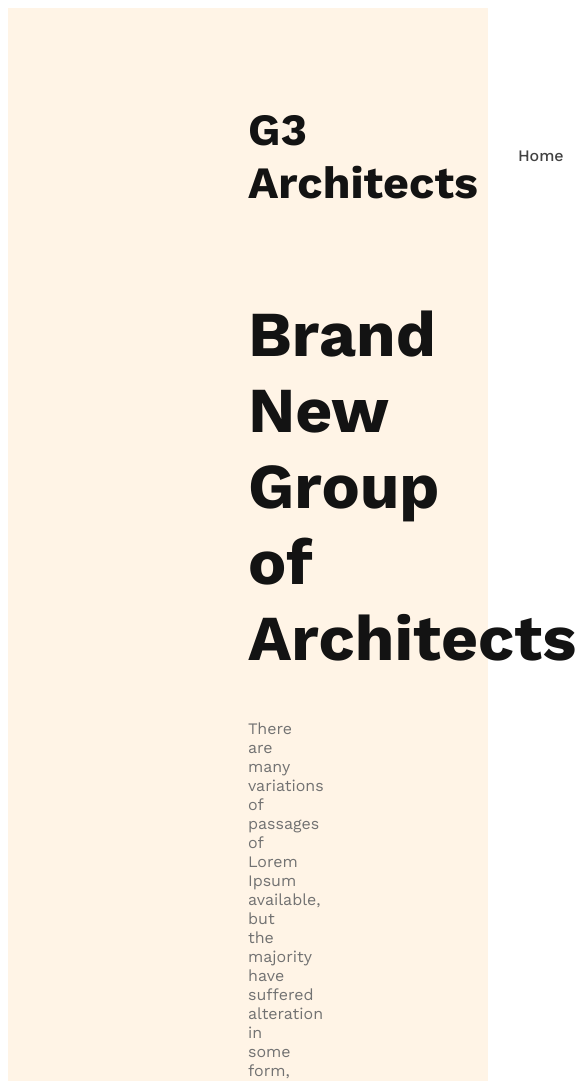
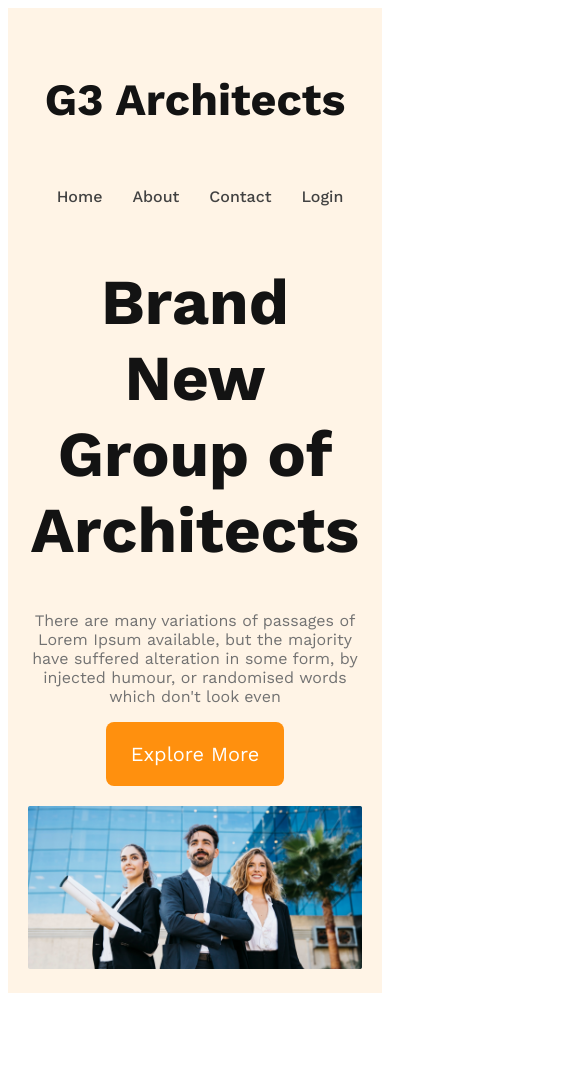
Before and after one commit to mdladen99/g3-architects-website, a plain HTML site: page index.html in a window 390 px wide. Shown: the top 1081 px of the page, 585 px wide, since content can reach past the window. After the commit the page ends 1001 px from the top, so only its background shows below. Drawn offline with nearby package versions, Linux system fonts and the light colour scheme.

Commit message:
finished the header section with responsive for mobile and medium devices

```diff
--- a/styles/architect.css
+++ b/styles/architect.css
@@ -6,7 +6,13 @@
 }
 /* button styles */
 .btn-primary{
-
+    background: #ff900e;
+    color: #fff;
+    font-size: 1.25rem;
+    border-radius: 8px;
+    padding: 20px 25px;
+    cursor: pointer;
+    border: 0;
 }
 /* header styles */
 header{
@@ -51,3 +57,27 @@ header > nav > ul > li > a{
 .banner-description{
     color: #727272;
 }
+.banner img{
+    margin-top: 20px;
+    width: 100%;
+}
+/* responsive media queries */
+/* mobile devices */
+@media screen and (max-width: 576px) {
+    header{
+        padding: 20px;
+    }
+    header > nav{
+        flex-direction: column;
+    }
+}
+
+/* tablet or medium devices */
+@media screen and (min-width: 576px) and (max-width: 960px) {
+    header{
+        padding: 50px;
+    }
+    nav{
+        flex-direction: column;
+    }
+}
```
